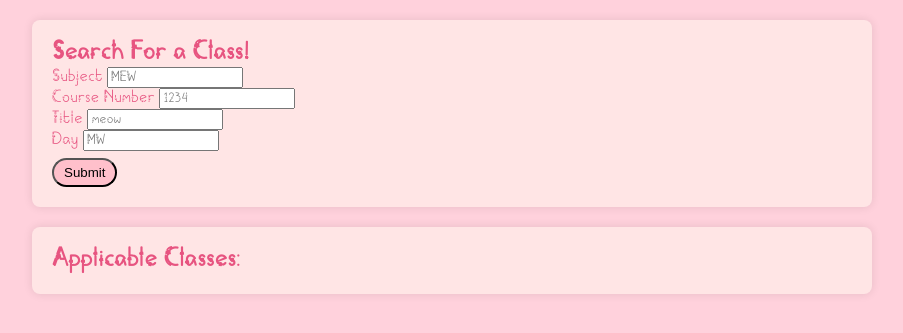
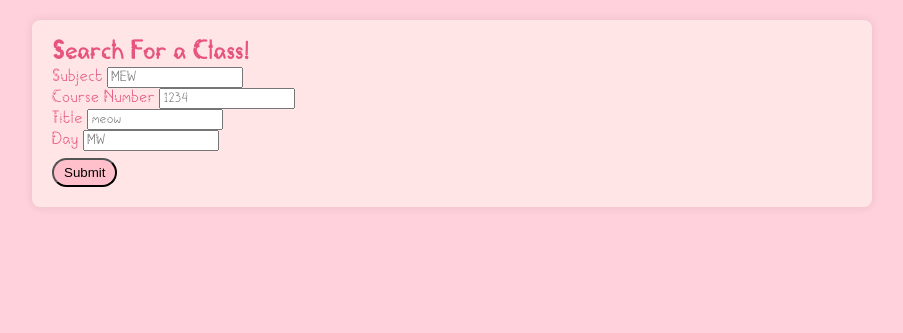
Before and after one commit to jaguan2/PurrfectPath, a Flask app: page /search in a window 1280 px wide. Shown: the part 82-415 px from the top of the page, without its empty margins (188-1091 px from the left). Run offline with Flask 3, Linux system fonts and the light colour scheme.

Commit message:
Remove div

```diff
--- a/website/templates/schedule.html
+++ b/website/templates/schedule.html
@@ -43,9 +43,5 @@
         </div>
     </div>
 
-    <div class="results">
-        <h2>Applicable Classes:</h2>
-    </div>
-
 </body>
 </html>
```
